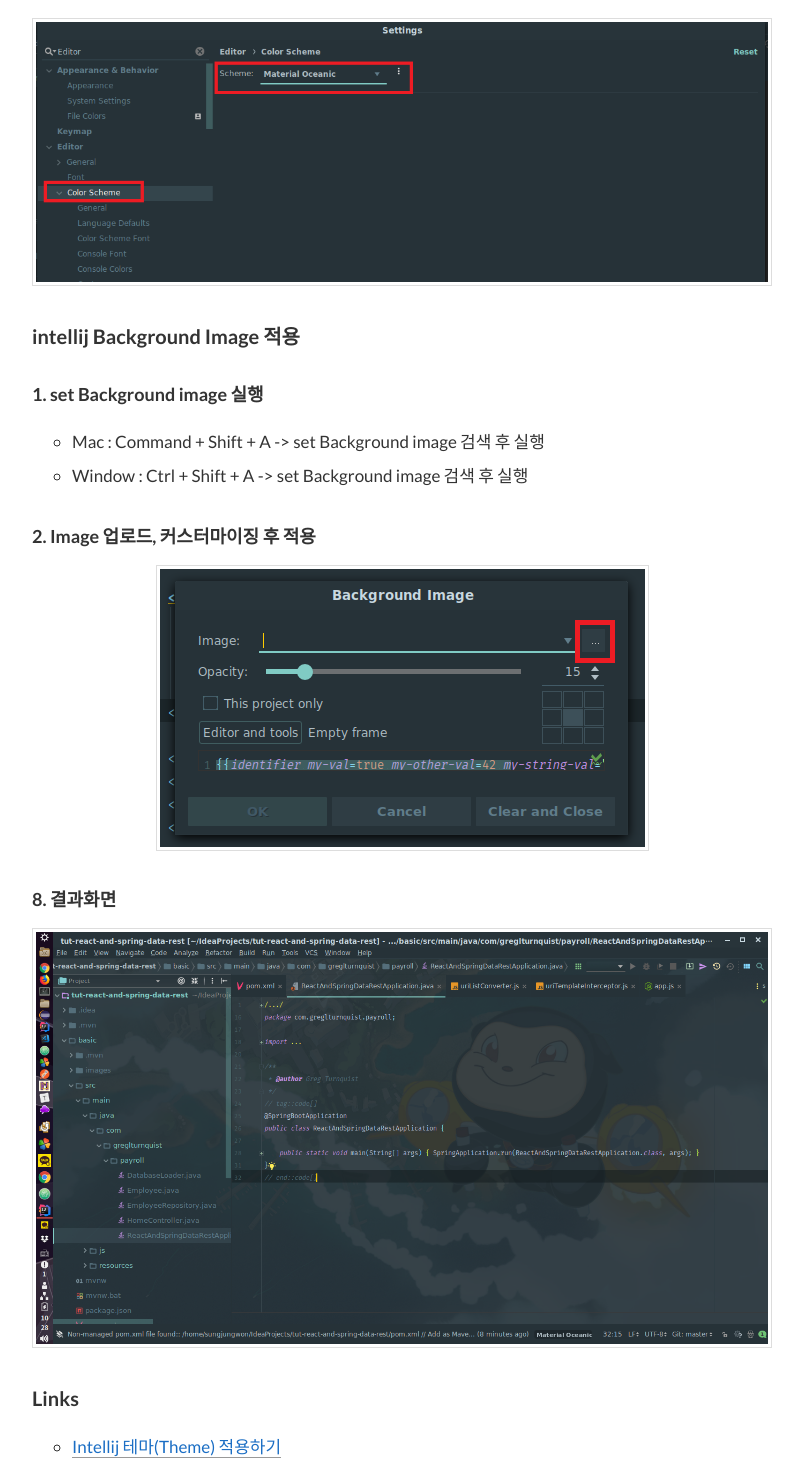
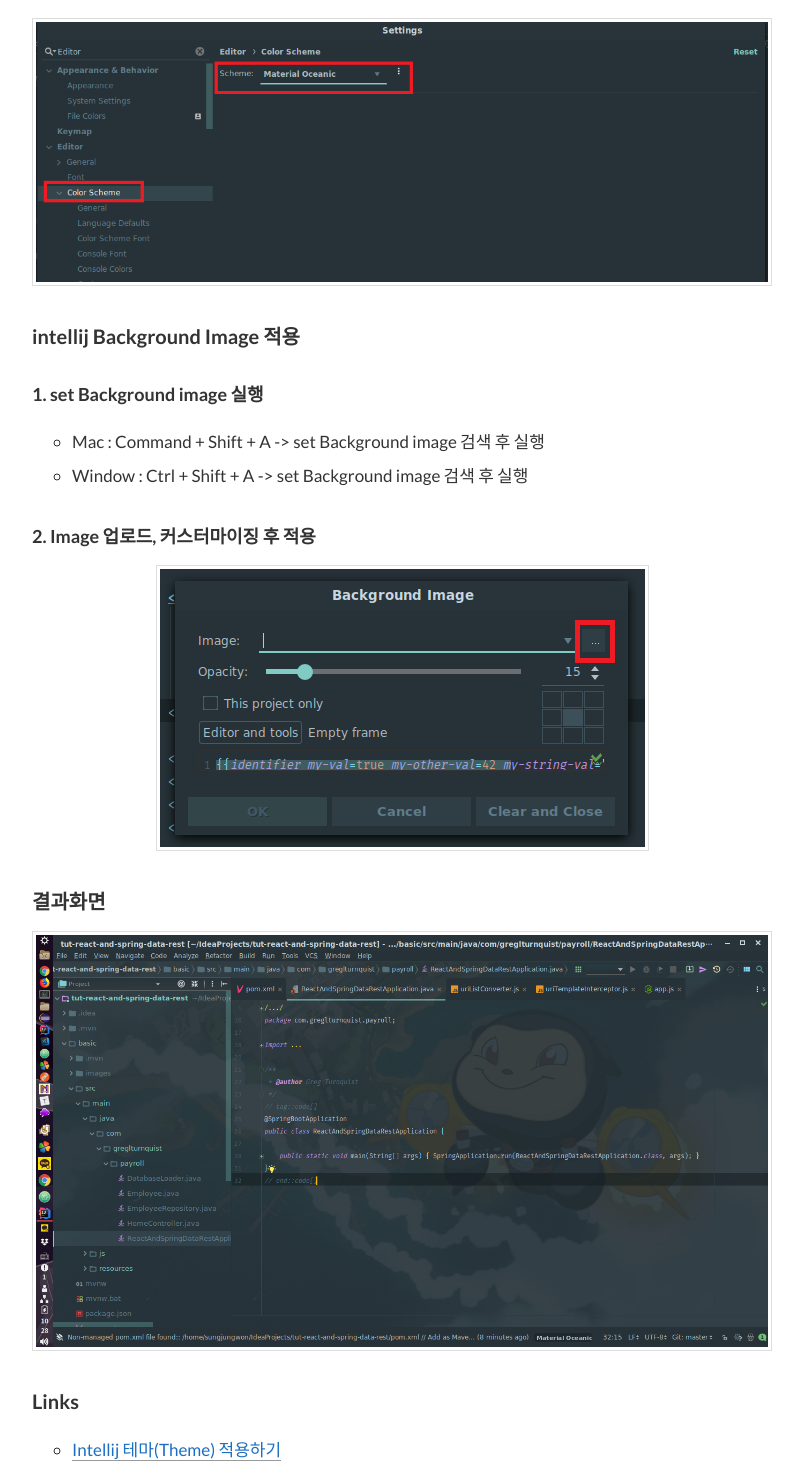
Before and after one commit to gwonsungjun/gwonsungjun.github.io, a Jekyll site: the page built from _posts/2018-04-25-intellijTheme.md, in a window 1280 px wide, cut to the strip 2594-4071 px from the top of the page. Shown: the whole strip, without its empty margins (238-1041 px from the left). Built offline with Jekyll 4.4.1, drawn with Linux system fonts in a browser that asks for light colours; comment, search, counter and statistics services are not loaded.

Commit message:
Fix a typing error

```diff
--- a/_posts/2018-04-25-intellijTheme.md
+++ b/_posts/2018-04-25-intellijTheme.md
@@ -39,7 +39,7 @@
 ### 2. Image 업로드, 커스터마이징 후 적용
 ![intellijTheme4](/assets/images/usingimages/intellijTheme/intellijTheme4.png)
 
-### 8. 결과화면
+## 결과화면
 ![intellijTheme5](/assets/images/usingimages/intellijTheme/intellijTheme5.png)
 
 ## Links
```
